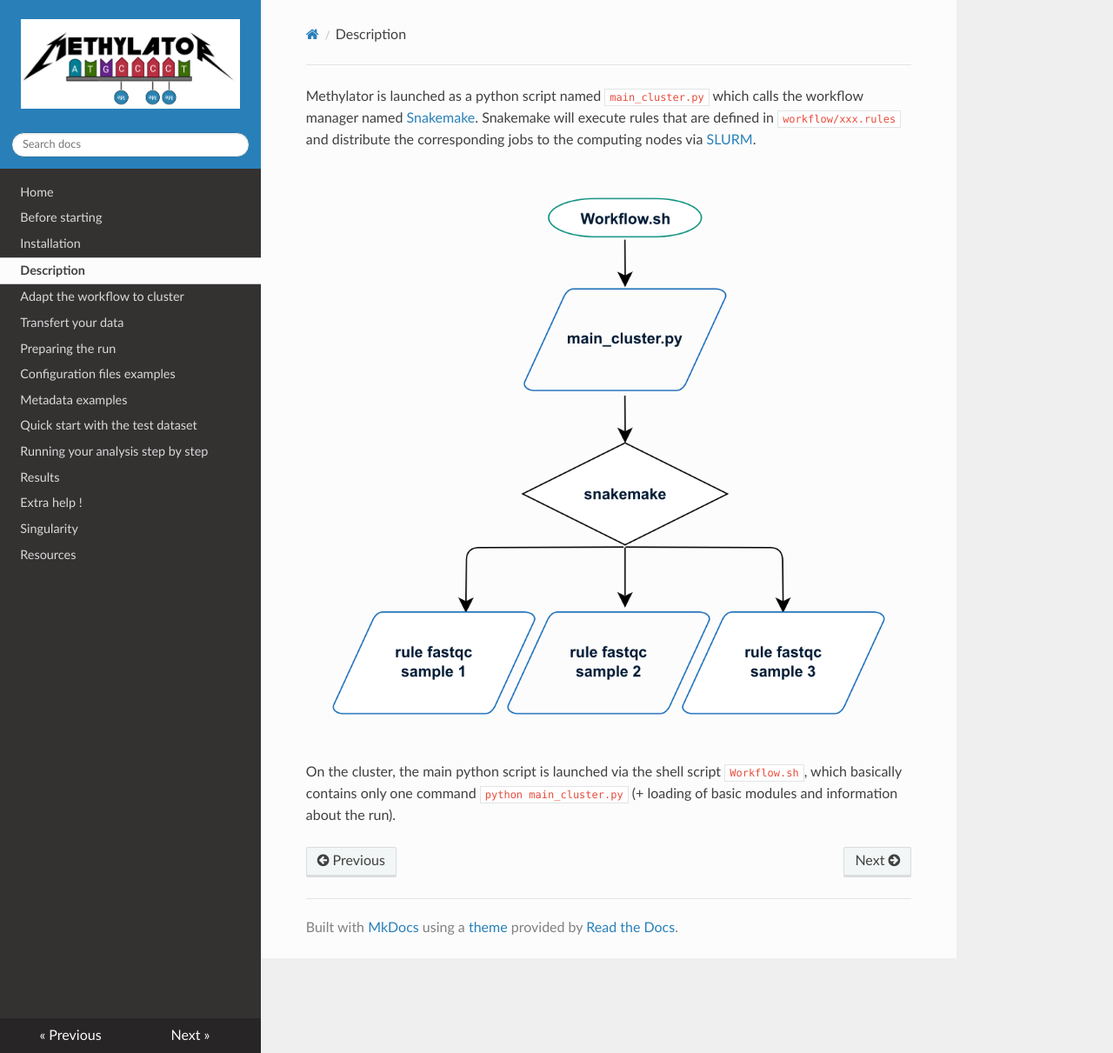
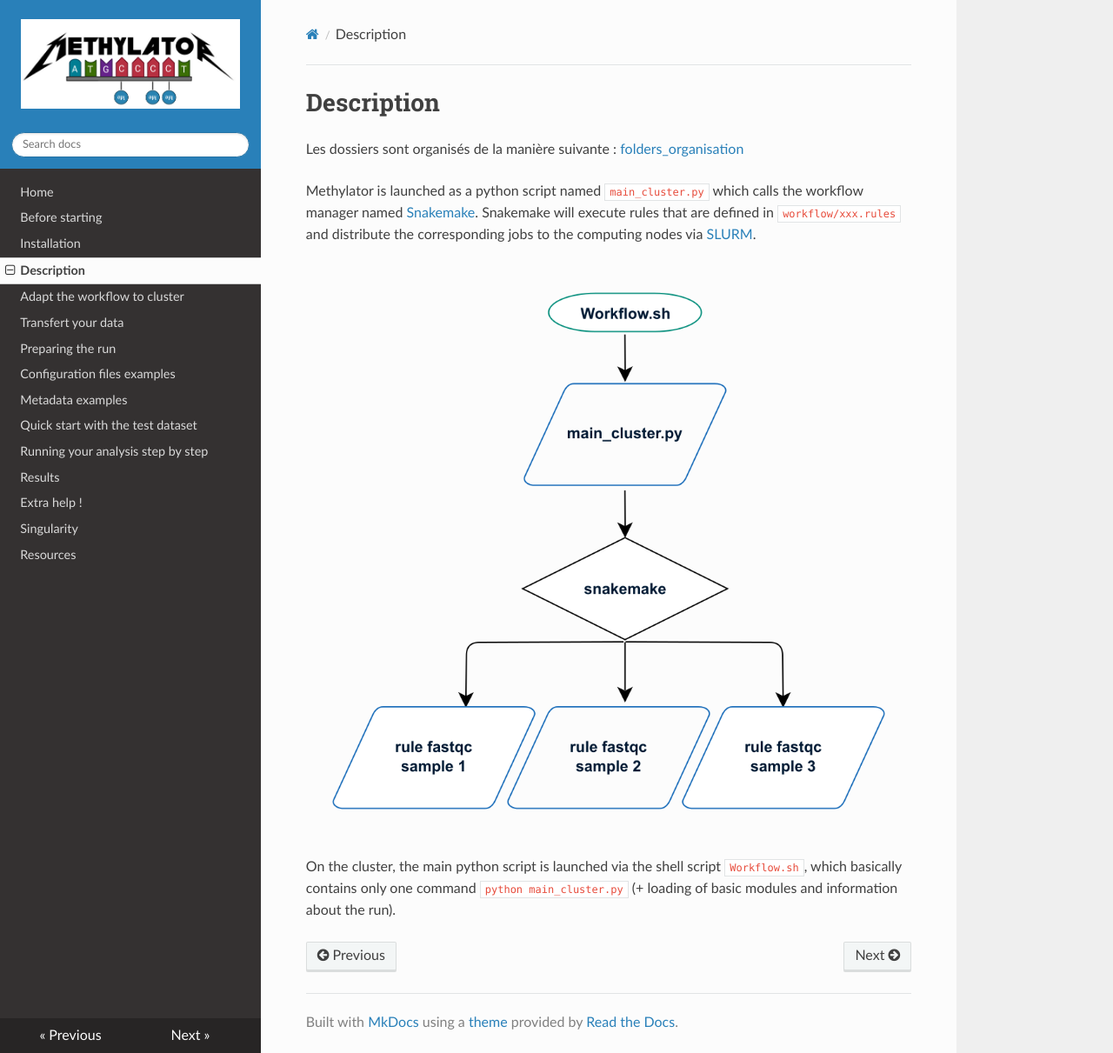
Before and after one commit to parisepigenetics/Methylator-Documentation, an MkDocs documentation site: the page built from docs/description.md, in a window 1280 px wide and 1211 px high. Shown: the whole window at 87% size. Built offline with MkDocs 1.6.1, drawn with Linux system fonts in a browser that asks for light colours; nearby versions of some CDN libraries.

Commit message:
Update description.md

```diff
--- a/docs/description.md
+++ b/docs/description.md
@@ -1,3 +1,9 @@
+
+# Description
+
+Les dossiers sont organisés de la manière suivante :
+[folders_organisation](img/older_organisation_worklfow.png)
+
 Methylator is launched as a python script named `main_cluster.py` which calls the workflow manager named [Snakemake](https://snakemake.readthedocs.io/en/stable/snakefiles/rules.html).
 Snakemake will execute rules that are defined in `workflow/xxx.rules` and distribute the corresponding jobs to the computing nodes via [SLURM](https://ifb-elixirfr.gitlab.io/cluster/doc/slurm/slurm_user_guide/).
 
```
